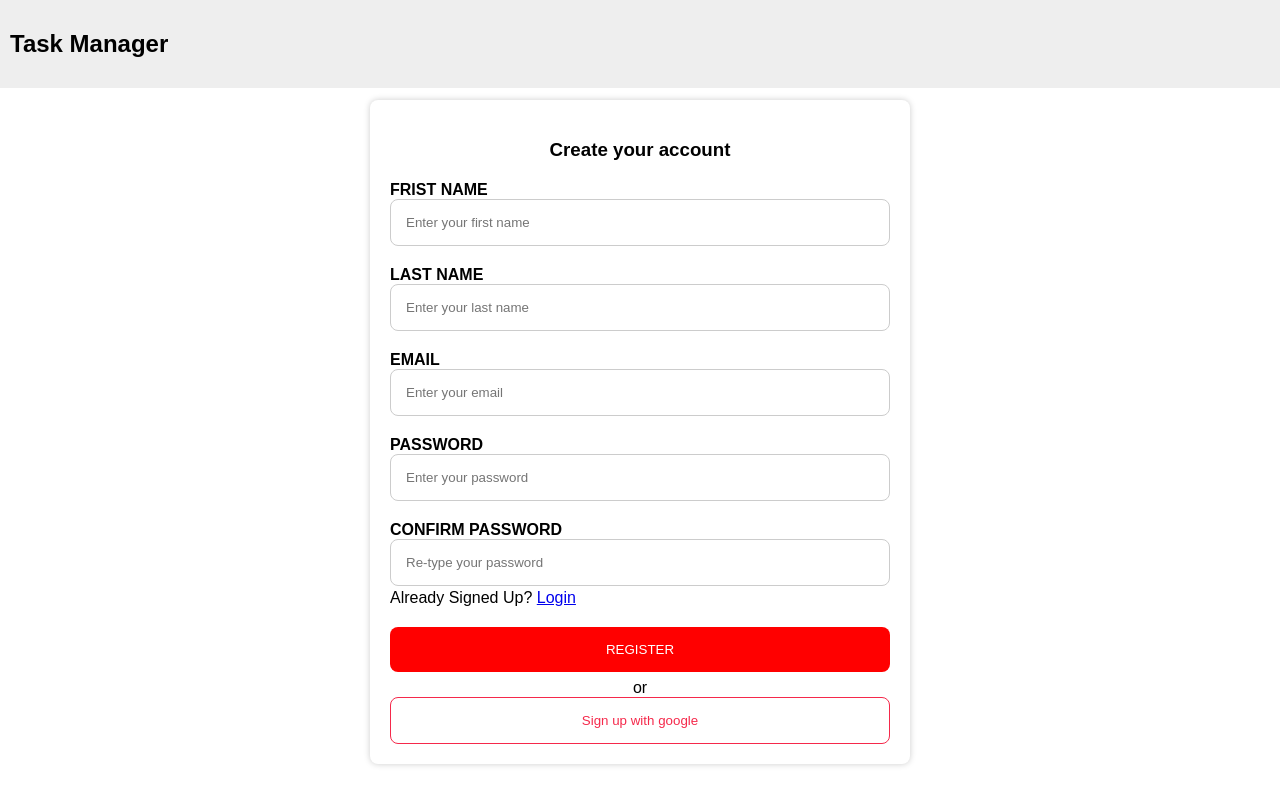
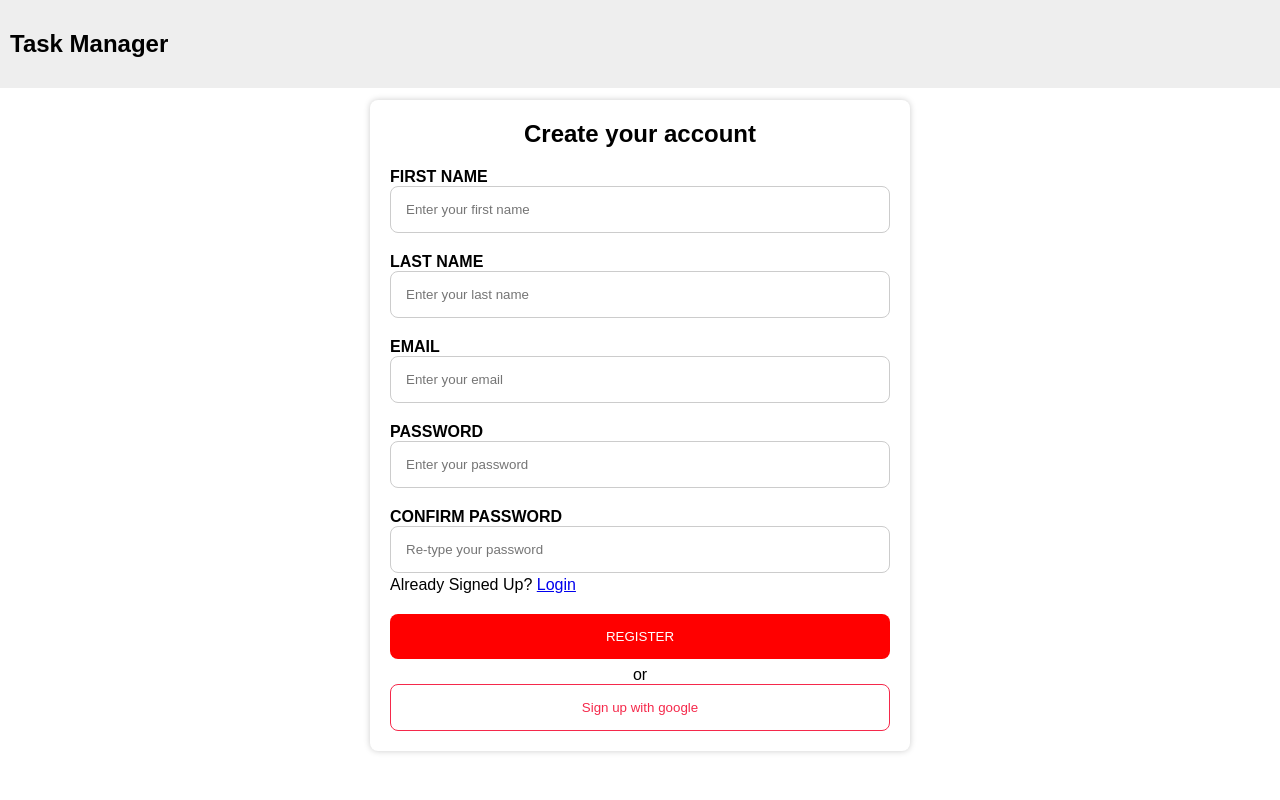
Before and after one commit to rekha0suthar/task-manager, a React (Create React App) app in the folder frontend/: page /signup in a window 1280 px wide. Built offline with nearby package versions, Linux system fonts and the light colour scheme.

Commit message:
backend uri changed to prod

```diff
--- a/frontend/src/api/index.js
+++ b/frontend/src/api/index.js
@@ -1,6 +1,8 @@
 import axios from 'axios';
 
-const API = axios.create({ baseURL: 'http://localhost:5000/api' });
+const API = axios.create({
+  baseURL: 'https://task-manager-backend-inky.vercel.app/api',
+});
 
 API.interceptors.request.use((req) => {
   if (localStorage.getItem('token')) {
--- a/frontend/src/components/login/index.js
+++ b/frontend/src/components/login/index.js
@@ -27,7 +27,7 @@ const Login = () => {
   return (
     <div className="login-container">
       <div className="login-containerv2">
-        <h3>Welcome back</h3>
+        <h2>Welcome back</h2>
 
         <div className="input-container">
           <label>EMAIL</label>
--- a/frontend/src/components/login/login.css
+++ b/frontend/src/components/login/login.css
@@ -23,10 +23,11 @@
   padding: 20px;
   border-radius: 0.5rem;
 }
-.login-containerv2 h3 {
+.login-containerv2 h2 {
   font-weight: 600;
   text-align: center;
   margin-bottom: 20px;
+  margin-top: 0px;
 }
 
 .input-container label {
@@ -111,3 +112,7 @@
 .forgetme-container a {
   color: black;
 }
+
+button {
+  cursor: pointer;
+}
--- a/frontend/src/components/signup/index.js
+++ b/frontend/src/components/signup/index.js
@@ -47,10 +47,10 @@ const Signup = () => {
   return (
     <div className="login-container">
       <div className="login-containerv2">
-        <h3>Create your account</h3>
+        <h2>Create your account</h2>
 
         <div className="input-container">
-          <label>FRIST NAME</label>
+          <label>FIRST NAME</label>
           <input
             onChange={handleChange}
             name="firstName"
--- a/frontend/src/components/signup/signup.css
+++ b/frontend/src/components/signup/signup.css
@@ -23,10 +23,11 @@
   padding: 20px;
   border-radius: 0.5rem;
 }
-.login-containerv2 h3 {
+.login-containerv2 h2 {
   font-weight: 600;
   text-align: center;
   margin-bottom: 20px;
+  margin-top: 0px;
 }
 
 .input-container label {
```
